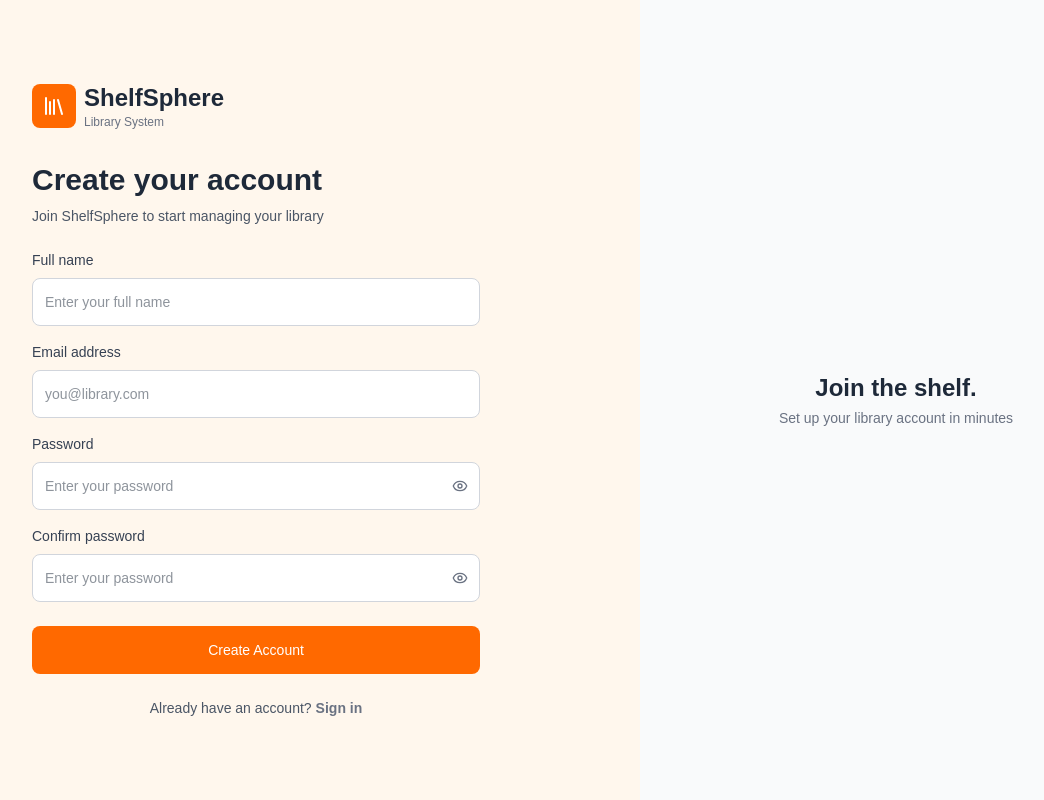
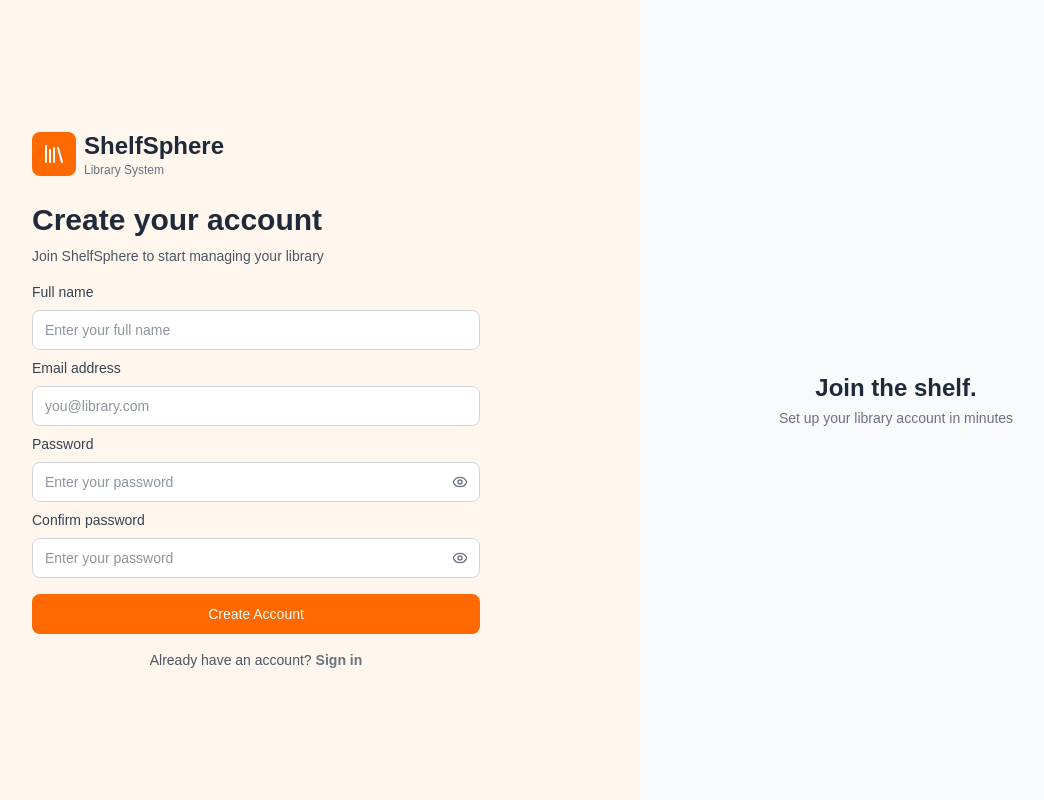
Before and after one commit to NazmusSakib24/shelfsphere-library-management-system-frontend, a Next.js app: page /register in a window 1280 px wide. Shown: the whole page, without its empty margins (128-1172 px from the left). Built offline with nearby package versions, Linux system fonts and the light colour scheme; no server answers.

Commit message:
Fix registration page layout

```diff
--- a/src/app/register/page.tsx
+++ b/src/app/register/page.tsx
@@ -102,8 +102,8 @@ export default function RegisterPage() {
   };
 
   return (
-    <div className="bg-orange-50 flex w-full min-h-screen">
-      <div className="flex p-12 justify-center items-center w-3/5">
+    <div className="bg-orange-50 flex w-full h-screen overflow-hidden">
+      <div className="flex p-4 justify-center items-center w-3/5">
         <div className="flex flex-col w-full max-w-md">
 
           <div className="flex items-center gap-2">
@@ -122,11 +122,11 @@ export default function RegisterPage() {
             </div>
           </div>
 
-          <h1 className="font-semibold text-gray-800 text-3xl mt-8">
+          <h1 className="font-semibold text-gray-800 text-3xl mt-6">
             Create your account
           </h1>
 
-          <p className="text-gray-600 text-sm mt-2 mb-6">
+          <p className="text-gray-600 text-sm mt-2 mb-4">
             Join ShelfSphere to start managing your library
           </p>
 
@@ -146,7 +146,7 @@ export default function RegisterPage() {
               <input
                 type="text"
                 placeholder="Enter your full name"
-                className="rounded-lg bg-white text-gray-800 text-sm border border-gray-300 outline-none px-3 w-full h-12"
+                className="rounded-lg bg-white text-gray-800 text-sm border border-gray-300 outline-none px-3 w-full h-10"
                 value={fullName}
                 onChange={(e) =>
                   setFullName(e.target.value)
@@ -160,7 +160,7 @@ export default function RegisterPage() {
               )}
             </div>
 
-            <div className="flex mt-4 flex-col gap-2">
+            <div className="flex mt-2 flex-col gap-2">
               <label className="font-medium text-gray-700 text-sm">
                 Email address
               </label>
@@ -168,7 +168,7 @@ export default function RegisterPage() {
               <input
                 type="email"
                 placeholder="you@library.com"
-                className="rounded-lg bg-white text-gray-800 text-sm border border-gray-300 outline-none px-3 w-full h-12"
+                className="rounded-lg bg-white text-gray-800 text-sm border border-gray-300 outline-none px-3 w-full h-10"
                 value={email}
                 onChange={(e) =>
                   setEmail(e.target.value)
@@ -182,7 +182,7 @@ export default function RegisterPage() {
               )}
             </div>
 
-            <div className="flex mt-4 flex-col gap-2">
+            <div className="flex mt-2 flex-col gap-2">
               <label className="font-medium text-gray-700 text-sm">
                 Password
               </label>
@@ -193,7 +193,7 @@ export default function RegisterPage() {
                     showPassword ? "text" : "password"
                   }
                   placeholder="Enter your password"
-                  className="rounded-lg bg-white text-gray-800 text-sm border border-gray-300 outline-none pr-10 pl-3 w-full h-12"
+                  className="rounded-lg bg-white text-gray-800 text-sm border border-gray-300 outline-none pr-10 pl-3 w-full h-10"
                   value={password}
                   onChange={(e) =>
                     setPassword(e.target.value)
@@ -222,7 +222,7 @@ export default function RegisterPage() {
               )}
             </div>
 
-            <div className="flex mt-4 flex-col gap-2">
+            <div className="flex mt-2 flex-col gap-2">
               <label className="font-medium text-gray-700 text-sm">
                 Confirm password
               </label>
@@ -235,7 +235,7 @@ export default function RegisterPage() {
                       : "password"
                   }
                   placeholder="Enter your password"
-                  className="rounded-lg bg-white text-gray-800 text-sm border border-gray-300 outline-none pr-10 pl-3 w-full h-12"
+                  className="rounded-lg bg-white text-gray-800 text-sm border border-gray-300 outline-none pr-10 pl-3 w-full h-10"
                   value={confirmPassword}
                   onChange={(e) =>
                     setConfirmPassword(e.target.value)
@@ -268,14 +268,14 @@ export default function RegisterPage() {
 
             <button
               type="submit"
-              className="font-medium rounded-lg bg-orange-500 text-white text-sm mt-6 w-full h-12"
+              className="font-medium rounded-lg bg-orange-500 text-white text-sm mt-4 w-full h-10"
             >
               Create Account
             </button>
 
           </form>
 
-          <p className="text-center text-gray-600 text-sm mt-6">
+          <p className="text-center text-gray-600 text-sm mt-4">
             Already have an account?
 
             <button
@@ -290,7 +290,7 @@ export default function RegisterPage() {
         </div>
       </div>
 
-      <div className="bg-gray-50 flex p-12 justify-center items-center w-2/5">
+      <div className="bg-gray-50 flex p-4 justify-center items-center w-2/5">
         <div className="text-center">
           <h2 className="font-semibold text-gray-800 text-2xl">
             Join the shelf.
```
